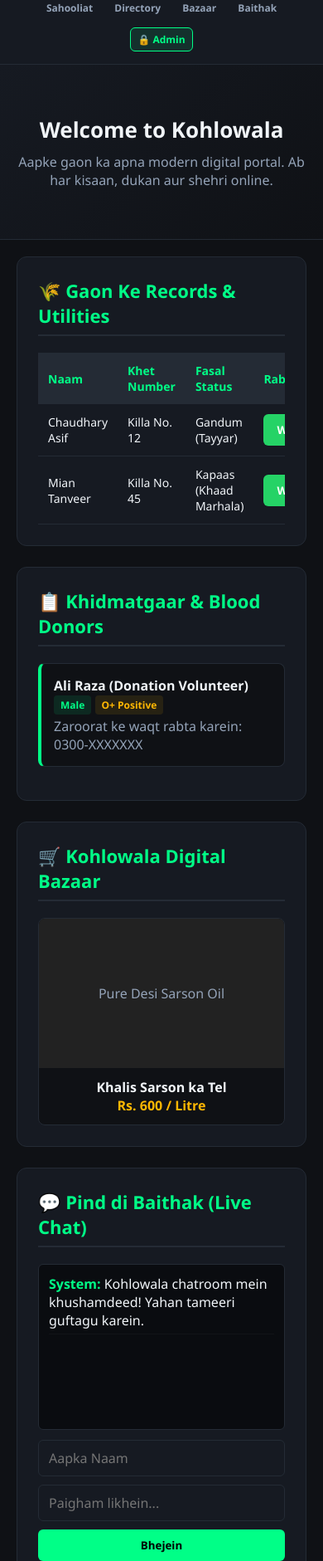
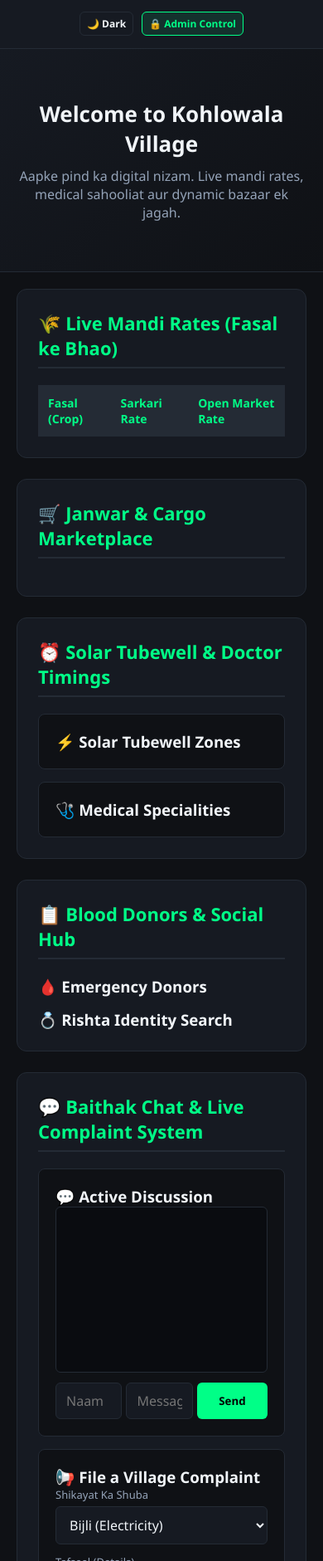
Before and after one commit to juttsarkar7466-ctrl/kohlowala-village, a website: page public/index.html in a window 390 px wide. Shown: the part 119-2000 px from the top of the page at 83% size. Drawn offline with Linux system fonts and the light colour scheme; no server answers.

Commit message:
Revamp index.html for Kohlowala Village Portal
Updated the index.html file to reflect changes in the village portal layout and functionality, including new sections for live mandi rates, marketplace, and improved admin controls.

```diff
--- a/public/index.html
+++ b/public/index.html
@@ -2,151 +2,162 @@
 <html lang="ur">
 <head>
     <meta charset="UTF-8">
-    <!-- 📱 Update 1: Perfect Scaling & Safe Pinch-to-Zoom Support -->
     <meta name="viewport" content="width=device-width, initial-scale=1.0, maximum-scale=5.0, user-scalable=yes">
-    <title>Kohlowala Village Portal - Shahi Dark Edition</title>
+    <title>Kohlowala Village Portal - Shahi Premium</title>
     <link rel="stylesheet" href="style.css">
 </head>
 <body>
 
-    <!-- 📢 TICKER NOTICE BAR -->
-    <div class="notice-bar">
-        📢 Kohlowala Village Portal Live! Apne computerized record aur chatroom ka istemal karein.
-    </div>
+    <div class="notice-bar" id="liveNotice">📢 Loading updates...</div>
 
-    <!-- 🌾 HEADER & NAVIGATION -->
     <header>
         <div class="logo">👑 Shahi Kohlowala</div>
         <nav>
-            <a href="#services">Sahooliat</a>
+            <a href="#mandi">Mandi</a>
+            <a href="#marketplace">Bazaar</a>
+            <a href="#utilities">Timings</a>
             <a href="#directory">Directory</a>
-            <a href="#store">Bazaar</a>
-            <a href="#chatroom">Baithak</a>
-            <button class="admin-toggle-btn" onclick="toggleAdminPanel()">🔒 Admin</button>
+            <a href="#complaints">Shikayat</a>
+            <button class="theme-toggle-btn" id="themeBtn" onclick="toggleDarkMode()">🌙 Dark</button>
+            <button class="admin-toggle-btn" onclick="loginAdmin()">🔒 Admin Control</button>
         </nav>
     </header>
 
-    <!-- 🚀 HERO SECTION -->
     <div class="hero">
-        <h1>Welcome to Kohlowala</h1>
-        <p>Aapke gaon ka apna modern digital portal. Ab har kisaan, dukan aur shehri online.</p>
+        <h1>Welcome to Kohlowala Village</h1>
+        <p>Aapke pind ka digital nizam. Live mandi rates, medical sahooliat aur dynamic bazaar ek jagah.</p>
     </div>
 
     <div class="container">
 
-        <!-- 📊 RECORD & SERVICES SECTION -->
-        <section id="services">
-            <h2>🌾 Gaon Ke Records & Utilities</h2>
+        <!-- 🌾 LIVE MANDI RATES -->
+        <section id="mandi">
+            <h2>🌾 Live Mandi Rates (Fasal ke Bhao)</h2>
             <div style="overflow-x: auto;">
                 <table class="custom-table">
                     <thead>
                         <tr>
-                            <th>Naam</th>
-                            <th>Khet Number</th>
-                            <th>Fasal Status</th>
-                            <th>Rabta</th>
+                            <th>Fasal (Crop)</th>
+                            <th>Sarkari Rate</th>
+                            <th>Open Market Rate</th>
                         </tr>
                     </thead>
-                    <tbody>
-                        <tr>
-                            <td>Chaudhary Asif</td>
-                            <td>Killa No. 12</td>
-                            <td>Gandum (Tayyar)</td>
-                            <td><button class="btn btn-wa">WhatsApp</button></td>
-                        </tr>
-                        <tr>
-                            <td>Mian Tanveer</td>
-                            <td>Killa No. 45</td>
-                            <td>Kapaas (Khaad Marhala)</td>
-                            <td><button class="btn btn-wa">WhatsApp</button></td>
-                        </tr>
-                    </tbody>
+                    <tbody id="mandiContainer"><!-- Dynamic --></tbody>
                 </table>
             </div>
         </section>
 
-        <!-- 🩸 DIRECTORY SECTION -->
-        <section id="directory">
-            <h2>📋 Khidmatgaar & Blood Donors</h2>
-            <div class="info-card">
-                <strong>Ali Raza (Donation Volunteer)</strong>
-                <span class="badge-gender">Male</span>
-                <span class="badge-blood">O+ Positive</span>
-                <p style="margin-top: 5px; color: var(--text-muted);">Zaroorat ke waqt rabta karein: 0300-XXXXXXX</p>
-            </div>
+        <!-- 🛒 LIVESTOCK & CARGO MARKETPLACE -->
+        <section id="marketplace">
+            <h2>🛒 Janwar & Cargo Marketplace</h2>
+            <div class="gallery-grid" id="marketContainer"><!-- Dynamic --></div>
         </section>
 
-        <!-- 🖼️ PHOTO GALLERY / BAZAAR GRID -->
-        <section id="store">
-            <h2>🛒 Kohlowala Digital Bazaar</h2>
-            <div class="gallery-grid">
-                <div class="store-card">
-                    <div class="store-img" style="height: 180px; background-color: #222; display:flex; align-items:center; justify-content:center; color:var(--text-muted);">Pure Desi Sarson Oil</div>
-                    <div class="store-info">
-                        <h4>Khalis Sarson ka Tel</h4>
-                        <p style="color: var(--accent); font-weight: bold;">Rs. 600 / Litre</p>
-                    </div>
+        <!-- ☀️ SOLAR TUBEWELLS & MEDICAL TIMINGS -->
+        <section id="utilities">
+            <h2>⏰ Solar Tubewell & Doctor Timings</h2>
+            <div class="grid-2">
+                <div class="form-box">
+                    <h3>⚡ Solar Tubewell Zones</h3>
+                    <div id="tubewellContainer"></div>
+                </div>
+                <div class="form-box">
+                    <h3>🩺 Medical Specialities</h3>
+                    <div id="doctorContainer"></div>
                 </div>
             </div>
         </section>
 
-        <!-- 💬 CHATROOM OPTIMIZATION -->
-        <section id="chatroom">
-            <h2>💬 Pind di Baithak (Live Chat)</h2>
-            <div id="chatBox">
-                <p><strong style="color: var(--primary);">System:</strong> Kohlowala chatroom mein khushamdeed! Yahan tameeri guftagu karein.</p>
-            </div>
-            <div style="display: flex; gap: 10px;">
-                <input type="text" id="chatUser" placeholder="Aapka Naam" style="flex: 1;">
-                <input type="text" id="chatMsg" placeholder="Paigham likhein..." style="flex: 2;">
-                <button class="btn" onclick="sendChatMessage()" style="touch-action: manipulation;">Bhejein</button>
+        <!-- 📋 BLOOD DONORS & RISHTA DIRECTORY -->
+        <section id="directory">
+            <h2>📋 Blood Donors & Social Hub</h2>
+            <div class="grid-2">
+                <div>
+                    <h3>🩸 Emergency Donors</h3>
+                    <div id="bloodContainer"></div>
+                </div>
+                <div>
+                    <h3>💍 Rishta Identity Search</h3>
+                    <div id="rishtaContainer"></div>
+                </div>
             </div>
         </section>
 
-        <!-- 🔒 ADMIN PANEL CONTROL SHEET -->
+        <!-- 💬 LIVE CHAT & COMPLAINTS -->
+        <section id="complaints">
+            <h2>💬 Baithak Chat & Live Complaint System</h2>
+            <div class="grid-2">
+                <div class="form-box">
+                    <h3>💬 Active Discussion</h3>
+                    <div id="chatBox"></div>
+                    <div style="display: flex; gap: 5px;">
+                        <input type="text" id="chatUser" placeholder="Naam" style="width:30%;">
+                        <input type="text" id="chatMsg" placeholder="Message...">
+                        <button class="btn" onclick="sendChatMessage()">Send</button>
+                    </div>
+                </div>
+                <div class="form-box">
+                    <h3>📢 File a Village Complaint</h3>
+                    <form onsubmit="submitComplaint(event)">
+                        <div class="form-group">
+                            <label>Shikayat Ka Shuba</label>
+                            <select id="compCat">
+                                <option>Bijli (Electricity)</option>
+                                <option>Pani (Water Supply)</option>
+                                <option>Sarkaat (Roads/Sewage)</option>
+                            </select>
+                        </div>
+                        <div class="form-group">
+                            <label>Tafseel (Details)</label>
+                            <textarea id="compDesc" placeholder="Apna masla bayan karein..." required></textarea>
+                        </div>
+                        <button class="btn" type="submit">Submit Issue</button>
+                    </form>
+                </div>
+            </div>
+        </section>
+
+        <!-- 🔒 FULL ADMIN CONTROL PANEL UI -->
         <div id="adminPanel">
             <div class="admin-header">
-                <h3>🛠️ Shahi Control Panel (Admin Only)</h3>
-                <button onclick="toggleAdminPanel()" style="background:none; border:none; color:white; cursor:pointer;">❌ Click to Close</button>
+                <h3>🛠️ Admin Shahi Control Dashboard</h3>
+                <button class="btn" onclick="logoutAdmin()" style="background:var(--danger); color:white;">Logout</button>
             </div>
-            <div class="admin-section">
-                <h4>Records Control</h4>
-                <p style="color:var(--text-muted); font-size:13px; margin-bottom:10px;">Yahan se aap kisi bhi galat entry ko delete kar sakte hain.</p>
-                <button class="admin-btn-del">Delete Selection</button>
+
+            <div class="grid-2" style="margin-top: 20px;">
+                <div class="admin-section">
+                    <h4>1. Update Mandi Rates</h4>
+                    <input type="text" id="adCrop" placeholder="Crop Name">
+                    <input type="text" id="adGovRate" placeholder="Gov Rate">
+                    <input type="text" id="adMktRate" placeholder="Market Rate">
+                    <button class="btn" onclick="addMandiData()">Publish Rate</button>
+                </div>
+                <div class="admin-section">
+                    <h4>2. Add Livestock Listing</h4>
+                    <input type="text" id="adLvType" placeholder="Type (e.g., Bakri)">
+                    <input type="text" id="adLvPrice" placeholder="Price">
+                    <input type="text" id="adLvOwner" placeholder="Owner Contact">
+                    <button class="btn" onclick="addLivestockData()">Add Animal</button>
+                </div>
+            </div>
+
+            <div class="admin-section" style="margin-top:20px;">
+                <h4>⚠️ Active Complaints & Deletion Console</h4>
+                <table class="custom-table">
+                    <thead>
+                        <tr><th>Category / Details</th><th>Action</th></tr>
+                    </thead>
+                    <tbody id="adminDeleteList"></tbody>
+                </table>
             </div>
         </div>
 
     </div>
 
-    <!-- 🪟 FOOTER SETUP -->
     <footer>
-        <p>© 2026 Kohlowala Village Portal. Crafted for High Mobile Performance.</p>
+        <p>© 2026 Kohlowala Village Premium Hub. Engineered for Maximum Performance.</p>
     </footer>
 
-    <script>
-        function toggleAdminPanel() {
-            var panel = document.getElementById('adminPanel');
-            if(panel.style.display === 'block') {
-                panel.style.display = 'none';
-            } else {
-                panel.style.display = 'block';
-                panel.scrollIntoView({ behavior: 'smooth' });
-            }
-        }
-
-        function sendChatMessage() {
-            var user = document.getElementById('chatUser').value || "Gumnaam";
-            var msg = document.getElementById('chatMsg').value;
-            if(!msg) return;
-
-            var chatBox = document.getElementById('chatBox');
-            var newMsg = document.createElement('p');
-            newMsg.innerHTML = `<strong style="color: var(--accent);">${user}:</strong> ${msg}`;
-            chatBox.appendChild(newMsg);
-
-            document.getElementById('chatMsg').value = '';
-            chatBox.scrollTop = chatBox.scrollHeight;
-        }
-    </script>
+    <script src="app.js"></script>
 </body>
 </html>
```
